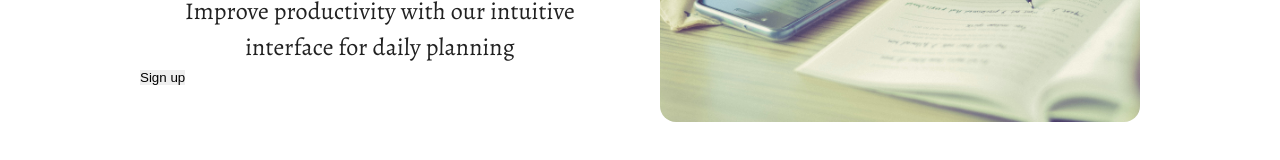
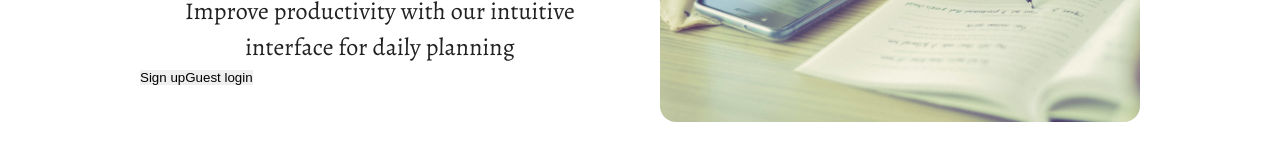
Before and after one commit to Tayamul/to-do-web-app, a React (Create React App) app: page / in a window 1280 px wide. Shown: the part 377-537 px from the top of the page. Built offline with nearby package versions, Linux system fonts and the light colour scheme; no server answers.

Commit message:
Create a Guest Login button

```diff
--- a/src/components/LandingPage.jsx
+++ b/src/components/LandingPage.jsx
@@ -13,6 +13,7 @@ const LandingPage = () => {
           <h1>Optimise your daily workflow</h1>
           <p>Improve productivity with our intuitive interface for daily planning</p>
           <button>Sign up</button>
+          <button>Guest login</button>
         </div>
         <div>
           <img src={notes} alt='An impression of a user writing down tasks' className="hero-image"/>
```
